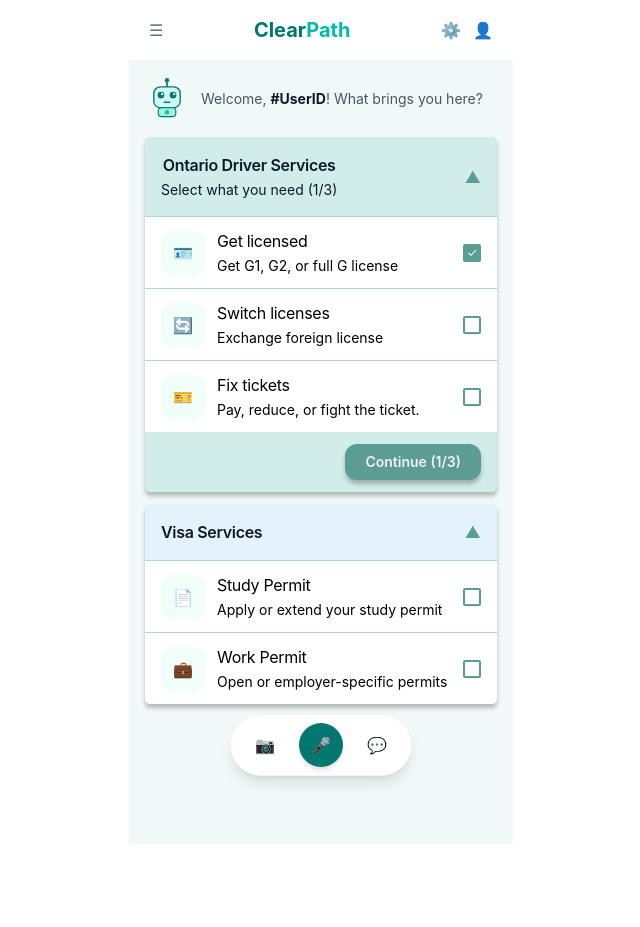
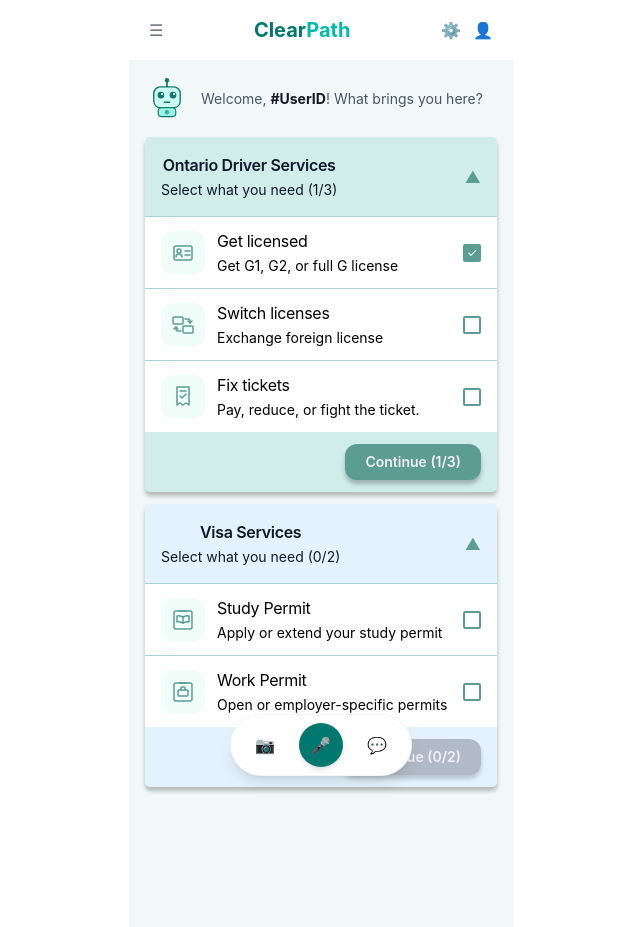
Before and after one commit to Viessley/ClearPath, a React (Vite) app in the folder clearpath-frontend/: page / in a window 1280 px wide. Shown: the whole page, without its empty margins (319-959 px from the left). Before the commit the page ends 844 px from the top, so only its background shows below. Built offline with nearby package versions, Linux system fonts and the light colour scheme.

Commit message:
feat: add service icons, fix Continue button always visible with 0/N count

```diff
--- a/clearpath-frontend/src/Pages/HomePage.jsx
+++ b/clearpath-frontend/src/Pages/HomePage.jsx
@@ -3,23 +3,29 @@ import TopBar from '../components/layout/TopBar'
 import BottomBar from '../components/layout/BottomBar'
 import Mascot from '../components/shared/Mascot'
 import ServiceAccordion from '../components/home/ServiceAccordion'
+import GetLicensedIcon from '../icons/GetLicensedIcon'
+import SwitchLicensesIcon from '../icons/SwitchLicensesIcon'
+import FixTicketsIcon from '../icons/FixTicketsIcon'
+import StudyPermitIcon from '../icons/StudyPermitIcon'
+import WorkPermitIcon from '../icons/WorkPermitIcon'
+
 
 const SERVICES = [
   {
     category: "Ontario Driver Services",
     bgColor: "#D1EDE9",
     items: [
-      { id: "get-licensed",   icon: "🪪", title: "Get licensed",    subtitle: "Get G1, G2, or full G license" },
-      { id: "switch-license", icon: "🔄", title: "Switch licenses", subtitle: "Exchange foreign license" },
-      { id: "fix-tickets",    icon: "🎫", title: "Fix tickets",     subtitle: "Pay, reduce, or fight the ticket." },
+      { id: "get-licensed",   icon: <GetLicensedIcon />,    title: "Get licensed",    subtitle: "Get G1, G2, or full G license" },
+{ id: "switch-license", icon: <SwitchLicensesIcon />, title: "Switch licenses", subtitle: "Exchange foreign license" },
+{ id: "fix-tickets",    icon: <FixTicketsIcon />,     title: "Fix tickets",     subtitle: "Pay, reduce, or fight the ticket." },
     ],
   },
   {
     category: "Visa Services",
     bgColor: "#E3F2FD",
     items: [
-      { id: "study-permit", icon: "📄", title: "Study Permit", subtitle: "Apply or extend your study permit" },
-      { id: "work-permit",  icon: "💼", title: "Work Permit",  subtitle: "Open or employer-specific permits" },
+      { id: "study-permit", icon: <StudyPermitIcon />, title: "Study Permit", subtitle: "Apply or extend your study permit" },
+      { id: "work-permit",  icon: <WorkPermitIcon />, title: "Work Permit",  subtitle: "Open or employer-specific permits" },
     ],
   },
 ]
--- a/clearpath-frontend/src/components/home/ServiceAccordion.jsx
+++ b/clearpath-frontend/src/components/home/ServiceAccordion.jsx
@@ -15,11 +15,11 @@ export default function ServiceAccordion({ category, bgColor, items, selected, o
         onClick={() => setIsOpen(!isOpen)}>
         <div>
           <div className="font-semibold" style={{ color: "#111827", fontSize: 16, letterSpacing: "-0.02em" }}>{category}</div>
-          {selectedCount > 0 && (
+
           <div className="mt-0.5" style={{ color: "#111827", fontSize: 14 }}>
             Select what you need ({selectedCount}/{items.length})
           </div>
-          )}
+
         </div>
         <span style={{ color: "#5B9D93" }}>{isOpen ? '▲' : '▼'}</span>
       </button>
@@ -39,14 +39,21 @@ export default function ServiceAccordion({ category, bgColor, items, selected, o
           ))}
 
           {/* Continue Button */}
-          {selectedCount > 0 && (
           <div className="flex justify-end px-4 py-3">
-              <button className="text-sm font-semibold px-5 py-2"
-                style={{ background: "#5B9D93", color: "#F5EFF7", borderRadius: 12, boxShadow: "0px 4px 4px rgba(0,0,0,0.25)" }}>
+            <button
+              disabled={selectedCount === 0}
+              className="text-sm font-semibold px-5 py-2"
+              style={{
+                background: selectedCount > 0 ? "#5B9D93" : "#9CA3AF",
+                color: "#F5EFF7",
+                borderRadius: 12,
+                boxShadow: "0px 4px 4px rgba(0,0,0,0.25)",
+                cursor: selectedCount > 0 ? "pointer" : "not-allowed",
+                opacity: selectedCount > 0 ? 1 : 0.7
+              }}>
               Continue ({selectedCount}/{items.length})
             </button>
           </div>
-          )}
         </div>
       )}
     </div>
--- /dev/null
+++ b/clearpath-frontend/src/icons/DocumentsNeededIcon.jsx
@@ -0,0 +1,12 @@
+export default function DocumentsNeededIcon() {
+  return (
+    <svg xmlns="http://www.w3.org/2000/svg" viewBox="0 0 24 24" width="24" height="24" fill="none" stroke="#5B9D93" strokeWidth="1.5" strokeLinecap="round" strokeLinejoin="round">
+      <path d="M14 2H6a2 2 0 0 0-2 2v16a2 2 0 0 0 2 2h12a2 2 0 0 0 2-2V8z" />
+      <polyline points="14 2 14 8 20 8" />
+      <path d="M7 12l1.5 1.5L11 11" />
+      <line x1="13" y1="12" x2="17" y2="12" />
+      <path d="M7 17l1.5 1.5L11 16" />
+      <line x1="13" y1="17" x2="17" y2="17" />
+    </svg>
+  );
+}
--- /dev/null
+++ b/clearpath-frontend/src/icons/FixTicketsIcon.jsx
@@ -0,0 +1,9 @@
+export default function FixTicketsIcon() {
+  return (
+    <svg xmlns="http://www.w3.org/2000/svg" viewBox="0 0 24 24" width="24" height="24" fill="none" stroke="#5B9D93" strokeWidth="1.5" strokeLinecap="round" strokeLinejoin="round">
+      <path d="M6 2h12v18l-3-2-3 2-3-2-3 2z" />
+      <polyline points="9 11 11 13 15 9" />
+      <line x1="9" y1="6" x2="15" y2="6" />
+    </svg>
+  );
+}
--- /dev/null
+++ b/clearpath-frontend/src/icons/GetLicensedIcon.jsx
@@ -0,0 +1,11 @@
+export default function GetLicensedIcon() {
+  return (
+    <svg xmlns="http://www.w3.org/2000/svg" viewBox="0 0 24 24" width="24" height="24" fill="none" stroke="#5B9D93" strokeWidth="1.5" strokeLinecap="round" strokeLinejoin="round">
+      <rect x="3" y="5" width="18" height="14" rx="2" />
+      <circle cx="8" cy="10" r="2" />
+      <path d="M5 16c0-2 1.5-3 3-3s3 1 3 3" />
+      <line x1="14" y1="10" x2="19" y2="10" />
+      <line x1="14" y1="14" x2="19" y2="14" />
+    </svg>
+  );
+}
--- /dev/null
+++ b/clearpath-frontend/src/icons/StepByStepPlanIcon.jsx
@@ -0,0 +1,11 @@
+export default function StepByStepPlanIcon() {
+  return (
+    <svg xmlns="http://www.w3.org/2000/svg" viewBox="0 0 24 24" width="24" height="24" fill="none" stroke="#5B9D93" strokeWidth="1.5" strokeLinecap="round" strokeLinejoin="round">
+      <circle cx="5" cy="19" r="2" />
+      <path d="M 5 17 V 12 H 10" />
+      <circle cx="12" cy="12" r="2" />
+      <path d="M 12 10 V 5 H 19" />
+      <polyline points="16 2 19 5 16 8" />
+    </svg>
+  );
+}
--- /dev/null
+++ b/clearpath-frontend/src/icons/StudyPermitIcon.jsx
@@ -0,0 +1,10 @@
+export default function StudyPermitIcon() {
+  return (
+    <svg xmlns="http://www.w3.org/2000/svg" viewBox="0 0 24 24" width="24" height="24" fill="none" stroke="#5B9D93" strokeWidth="1.5" strokeLinecap="round" strokeLinejoin="round">
+      <rect x="3" y="3" width="18" height="18" rx="2" />
+      <path d="M6 14s1.5-1 6 1c4.5-2 6-1 6-1V8s-1.5-1-6 1c-4.5-2-6-1-6-1z" />
+      <line x1="12" y1="9" x2="12" y2="15" />
+      <line x1="8" y1="3" x2="16" y2="3" />
+    </svg>
+  );
+}
--- /dev/null
+++ b/clearpath-frontend/src/icons/SwitchLicensesIcon.jsx
@@ -0,0 +1,12 @@
+export default function SwitchLicensesIcon() {
+  return (
+    <svg xmlns="http://www.w3.org/2000/svg" viewBox="0 0 24 24" width="24" height="24" fill="none" stroke="#5B9D93" strokeWidth="1.5" strokeLinecap="round" strokeLinejoin="round">
+      <rect x="2" y="4" width="10" height="7" rx="1" />
+      <rect x="12" y="13" width="10" height="7" rx="1" />
+      <path d="M 14 6 h 3 a 2 2 0 0 1 2 2 v 2" />
+      <polyline points="17 8 19 10 21 8" />
+      <path d="M 10 18 h -3 a 2 2 0 0 1 -2 -2 v -2" />
+      <polyline points="3 16 5 14 7 16" />
+    </svg>
+  );
+}
--- /dev/null
+++ b/clearpath-frontend/src/icons/WorkPermitIcon.jsx
@@ -0,0 +1,10 @@
+export default function WorkPermitIcon() {
+  return (
+    <svg xmlns="http://www.w3.org/2000/svg" viewBox="0 0 24 24" width="24" height="24" fill="none" stroke="#5B9D93" strokeWidth="1.5" strokeLinecap="round" strokeLinejoin="round">
+      <rect x="3" y="3" width="18" height="18" rx="2" />
+      <rect x="7" y="10" width="10" height="6" rx="1" />
+      <path d="M10 10V8a1 1 0 0 1 1-1h2a1 1 0 0 1 1 1v2" />
+      <line x1="8" y1="3" x2="16" y2="3" />
+    </svg>
+  );
+}
```
Lines whose indentation alone changed are shown as unchanged.
